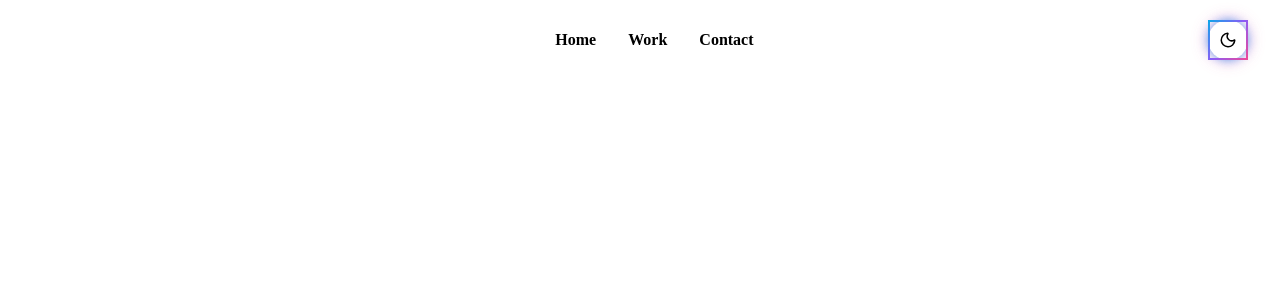
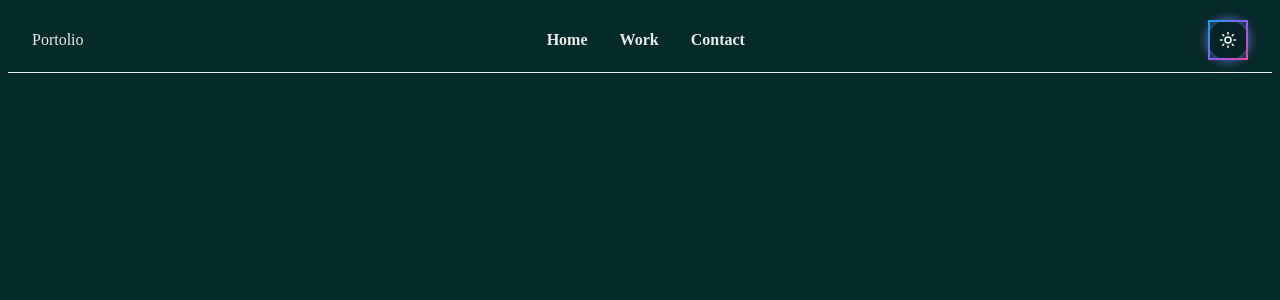
Before and after one commit to Elfspectrals/portfolioV2, a React (Vite) app: page /contact in a window 1280 px wide. Shown: the top 300 px of the page. Built offline with nearby package versions, Linux system fonts and the light colour scheme.

Commit message:
small change

```diff
--- a/src/App.tsx
+++ b/src/App.tsx
@@ -1,6 +1,5 @@
-import { useState } from 'react';
+import { useEffect, useState } from 'react';
 import { Header } from './components/Header/Header';
-import { Button } from './components/Button/Button';
 import { setTheme } from './utils/theme';
 
 const navLinks = [
@@ -15,9 +14,13 @@ const themeOptions = [
 ];
 
 function App() {
-  const [theme, setLocalTheme] = useState<'light' | 'dark'>(
-    document.documentElement.classList.contains('theme-dark') ? 'dark' : 'light'
-  );
+  // Set default theme to dark
+  const [theme, setLocalTheme] = useState<'light' | 'dark'>('dark');
+
+  // Ensure the document gets the dark theme on mount or theme change
+  useEffect(() => {
+    setTheme(theme);
+  }, [theme]);
 
   const toggleTheme = () => {
     const next = theme === 'dark' ? 'light' : 'dark';
--- a/src/components/ThemeToggle/ThemeToggle.tsx
+++ b/src/components/ThemeToggle/ThemeToggle.tsx
@@ -9,7 +9,6 @@ export const ThemeToggle: React.FC<{ className?: string }> = ({ className }) =>
     document.documentElement.classList.contains('theme-dark')
   );
 
-  // keep local state in sync if theme is changed elsewhere
   useEffect(() => {
     const obs = new MutationObserver(() =>
       setDark(document.documentElement.classList.contains('theme-dark'))
@@ -30,7 +29,7 @@ export const ThemeToggle: React.FC<{ className?: string }> = ({ className }) =>
       className={clsx(styles.toggle, dark && styles.dark, className)}
       onClick={toggle}
     >
-      {dark ? <Sun size={18} strokeWidth={2} /> : <Moon size={18} strokeWidth={2} />}
+      {dark ? <Sun size={18} strokeWidth={2} color='white'/> : <Moon size={18} strokeWidth={2} />}
     </button>
   );
 };
--- a/src/styles/abstracts/_variables.scss
+++ b/src/styles/abstracts/_variables.scss
@@ -5,25 +5,14 @@ $green:  #16a34a;
 $gray-1: #f8f9fa;
 $gray-9: #111827;
 
-// Light theme map
-$light: (
-  bg: $gray-1,
-  fg: $gray-9
-);
-
-// Dark theme map
-$dark: (
-  bg: #111827,
-  fg: #f8f9fa
-);
 
 
 $v-light: (
-  "background": #ffffff,
-  "text": #000000
+  "background": #DDE1C5,
+  "text": #1A1A1A
 );
 
 $v-dark: (
-  "background": #000000,
-  "text": #ffffff
+  "background": #042B29,
+  "text": #EAEAEA
 );
--- a/src/styles/layout/_header.scss
+++ b/src/styles/layout/_header.scss
@@ -7,9 +7,3 @@
   color: var(--text);
   border-bottom: 1px solid var(--text);
 }
-
-.logo {
-  font-size: 1.25rem;
-  font-weight: 700;
-  color: white;
-}
```
